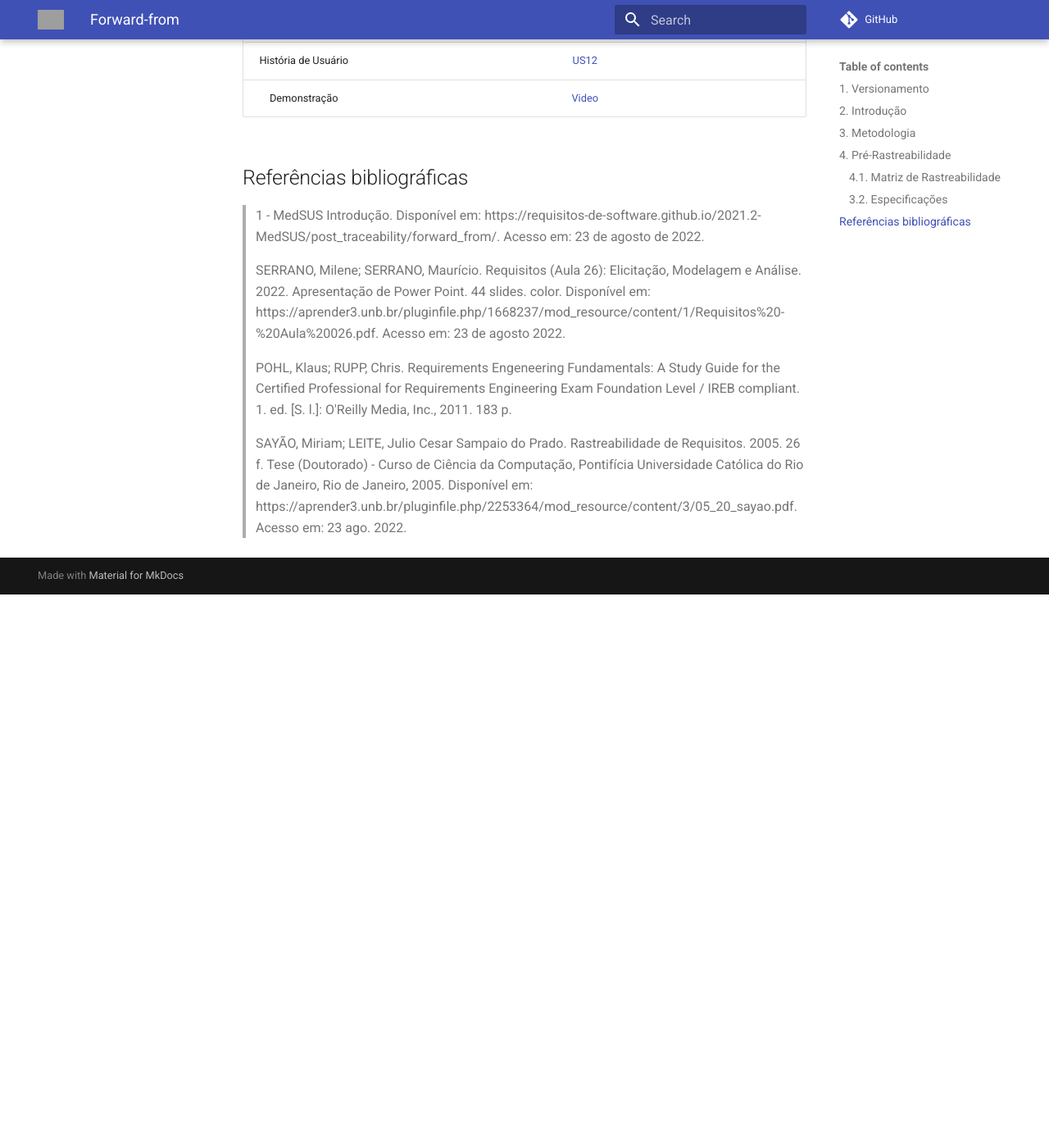
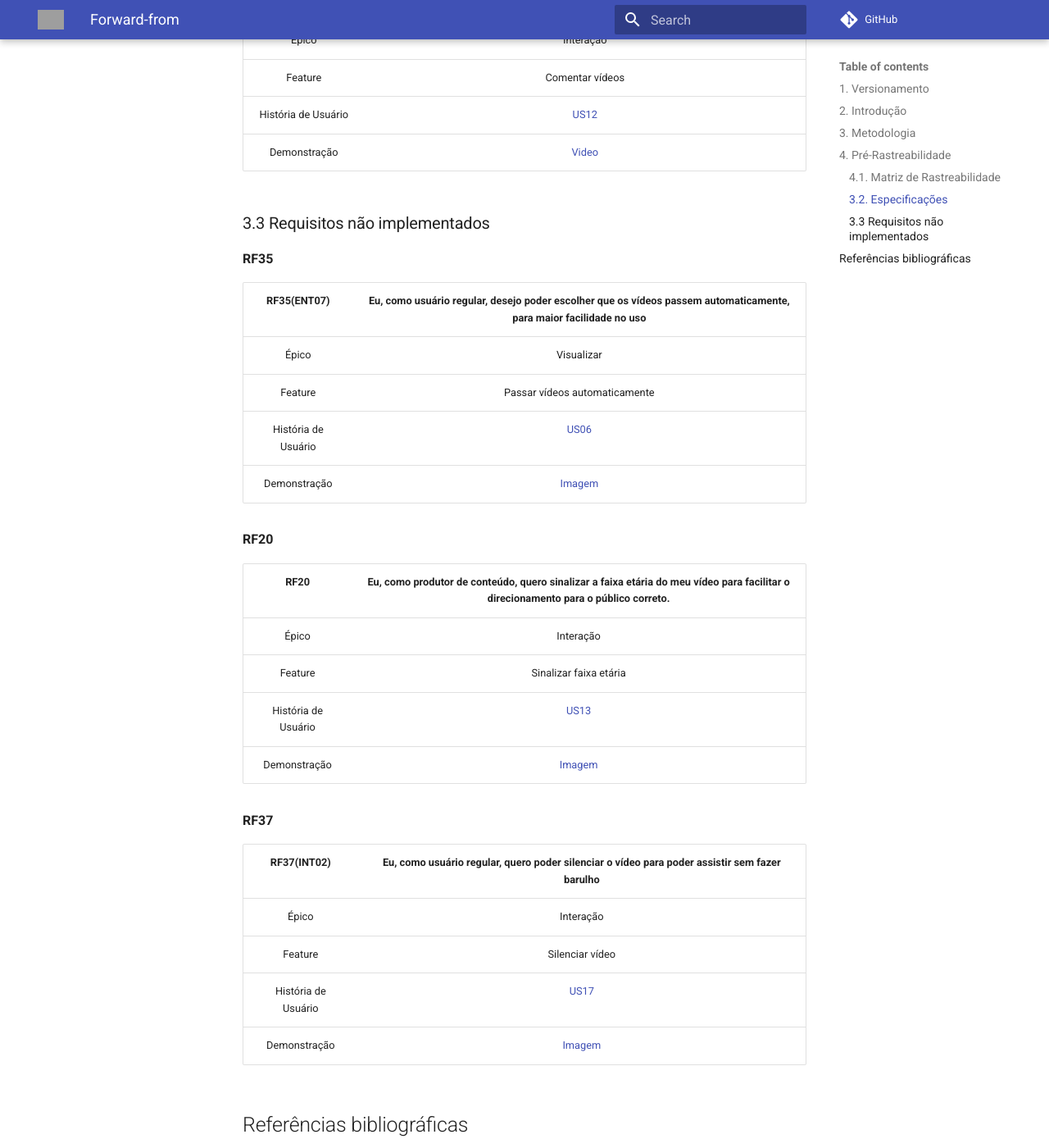
Before and after one commit to Requisitos-de-Software/2022.1-TikTok, an MkDocs documentation site: the page built from docs/posrastreabilidade/forward-from.md, in a window 1280 px wide and 1400 px high, scrolled down 5395 px. Shown: the whole window at 82% size. Built offline with MkDocs 1.6.1 and Material for MkDocs 9.7.7, drawn with Linux system fonts in a browser that asks for light colours; comment, search, counter and statistics services are not loaded; before the commit the page ends 6120 px from its top, so only the background shows below that; some of the changed text lies outside the part shown; grey boxes are pictures that could not be loaded.

Commit message:
#65 - Adição de requisitos não implementados

```diff
--- a/docs/posrastreabilidade/forward-from.md
+++ b/docs/posrastreabilidade/forward-from.md
@@ -12,6 +12,7 @@
 |  1.2   | Iago Cabral       |    Alteração dos requisitos                    | Mateus Caltabiano |
 |  1.3   | Pedro Henrique Nogueira       |   Adição da demonstração           | Mateus Caltabiano |
 |  1.4   | Pedro Henrique Nogueira       |   Remoção da funcionalidade        | Iago Cabral |
+|  1.5   | Mateus Caltabiano       |   Adição de requisitos não implementados        | Pedro Henrique Nogueira |
 
 ## 2. Introdução
 
@@ -150,6 +151,35 @@
 | História de Usuário | [US12](https://requisitos-de-software.github.io/2022.1-TikTok/product-backlog/) |
 |   Demonstração    |  [Video](https://drive.google.com/file/d/1l9LSZ2dbb4O3IVNq0LTB5W_-BaNu1usG/view?usp=sharing) |
 
+### 3.3 Requisitos não implementados
+
+**RF35**
+
+| RF35(ENT07)  | Eu, como usuário regular, desejo poder escolher que os vídeos passem automaticamente, para maior facilidade no uso|
+|:-------------------:|:-------------------------------------------------------------------------------------------:|
+|        Épico        |                                          Visualizar                                          |
+|       Feature       |                                       Passar vídeos automaticamente                                      |
+| História de Usuário |       [US06](https://requisitos-de-software.github.io/2022.1-TikTok/product-backlog/)       |
+|    Demonstração     |  [Imagem](https://github.com/Requisitos-de-Software/2022.1-TikTok/blob/main/docs/img/imagem_2022-08-24_193300103.png?raw=true)|
+
+**RF20**
+
+| RF20  | Eu, como produtor de conteúdo, quero sinalizar a faixa etária do meu vídeo para facilitar o direcionamento para o público correto.|
+|:-------------------:|:-------------------------------------------------------------------------------------------:|
+|        Épico        |                                          Interação                                          |
+|       Feature       |                                       Sinalizar faixa etária                                      |
+| História de Usuário |       [US13](https://requisitos-de-software.github.io/2022.1-TikTok/product-backlog/)       |
+|    Demonstração     | [Imagem](https://github.com/Requisitos-de-Software/2022.1-TikTok/blob/main/docs/img/imagem_2022-08-24_193339992.png?raw=true) |
+
+**RF37**
+
+| RF37(INT02)  | Eu, como usuário regular, quero poder silenciar o vídeo para poder assistir sem fazer barulho|
+|:-------------------:|:-------------------------------------------------------------------------------------------:|
+|        Épico        |                                          Interação                                          |
+|       Feature       |                                       Silenciar vídeo                                      |
+| História de Usuário |       [US17](https://requisitos-de-software.github.io/2022.1-TikTok/product-backlog/)       |
+|    Demonstração     | [Imagem](https://github.com/Requisitos-de-Software/2022.1-TikTok/blob/main/docs/img/imagem_2022-08-24_193421753.png?raw=true) |
+
 
 ## Referências bibliográficas
 
```
